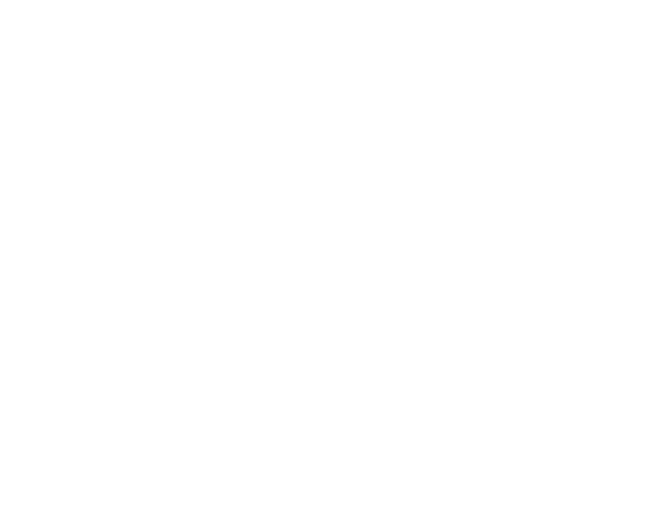
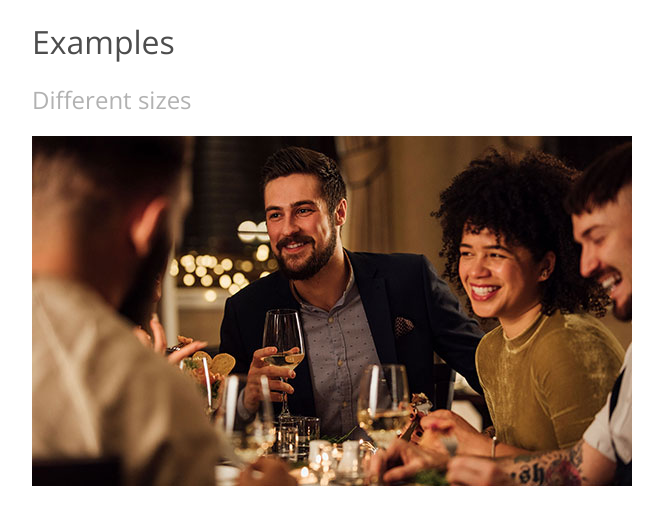
Before and after one commit to chrisalat/js-carousel, a website: page src/html/index.html in a window 1280 px wide. Shown: the whole page, without its empty margins (308-971 px from the left). Drawn offline with nearby package versions, Linux system fonts and the light colour scheme; files that its build step writes are made by us from their sources; files whose address does not match are found by name.

Commit message:
Added markup for js-carousel, an image and styles for container, headlines and first carousel

```diff
--- a/src/html/index.html
+++ b/src/html/index.html
@@ -4,7 +4,7 @@
 <head>
 	<meta charset="utf-8">
 
-	<title>CS-Carousel - Examples</title>
+	<title>js-carousel - Examples</title>
 	<meta name="description" content="A example site of cs-carousel">
 	<meta name="author" content="Christian Salat">
 
@@ -19,9 +19,33 @@
 		</nav>
 	</header>
 
-	<section>
-
-	</section>
+	<div id="main">
+		<h1>Examples</h1>
+		<section>
+			<h2>Different sizes</h2>
+			<div class="js-carousel">
+				<div class="carousel-wrapper">
+					<div class="carousel-view">
+						<div class="carousel-element">
+							<img src="assets/img/example.jpg" alt="Image 1">
+						</div>
+						<div class="carousel-element">
+							<img src="assets/img/example.jpg" alt="Image 2">
+						</div>
+						<div class="carousel-element">
+							<img src="assets/img/example.jpg" alt="Image 3">
+						</div>
+						<div class="carousel-element">
+							<img src="assets/img/example.jpg" alt="Image 4">
+						</div>
+						<div class="carousel-element">
+							<img src="assets/img/example.jpg" alt="Image 5">
+						</div>
+					</div>
+				</div>
+			</div>
+		</section>
+	</div>
 
 	<footer>
 
--- a/src/scss/_variables.scss
+++ b/src/scss/_variables.scss
@@ -1,9 +1,8 @@
 
 // colors
 
-// status
-
-// buttons
+$gray: #4d4d4d;
+$lightgray: #b2b2b2;
 
 // sizes
 
--- /dev/null
+++ b/src/scss/partials/carousel.scss
@@ -0,0 +1,21 @@
+
+.js-carousel {
+	.carousel-wrapper {
+		width:100%;
+		height:auto;
+	}
+
+	.carousel-view {
+		overflow:hidden;
+		display: flex;
+	}
+
+	.carousel-element {
+		position:relative;
+		flex: 1 0 100%;
+
+		img {
+			width:100%;
+		}
+	}
+}
--- /dev/null
+++ b/src/scss/partials/common.scss
@@ -0,0 +1,28 @@
+
+* {
+	padding:0;
+	margin:0;
+}
+
+body {
+	font-family: 'Open Sans', sans-serif;
+}
+
+#main {
+	width:600px;
+	margin:0 auto;
+}
+
+// Headlines
+
+h1 {
+	margin:20px 0;
+	color: $gray;
+	font-weight:400;
+}
+
+h2 {
+	margin:20px 0;
+	color: $lightgray;
+	font-weight:400;
+}
--- a/src/scss/style.scss
+++ b/src/scss/style.scss
@@ -1,2 +1,7 @@
+
+@import url('https://fonts.googleapis.com/css?family=Open+Sans:400,700');
+
 // partials
 @import "variables";
+@import "partials/common";
+@import "partials/carousel";
```
Also changed, not shown: src/img/example.jpg (added).
